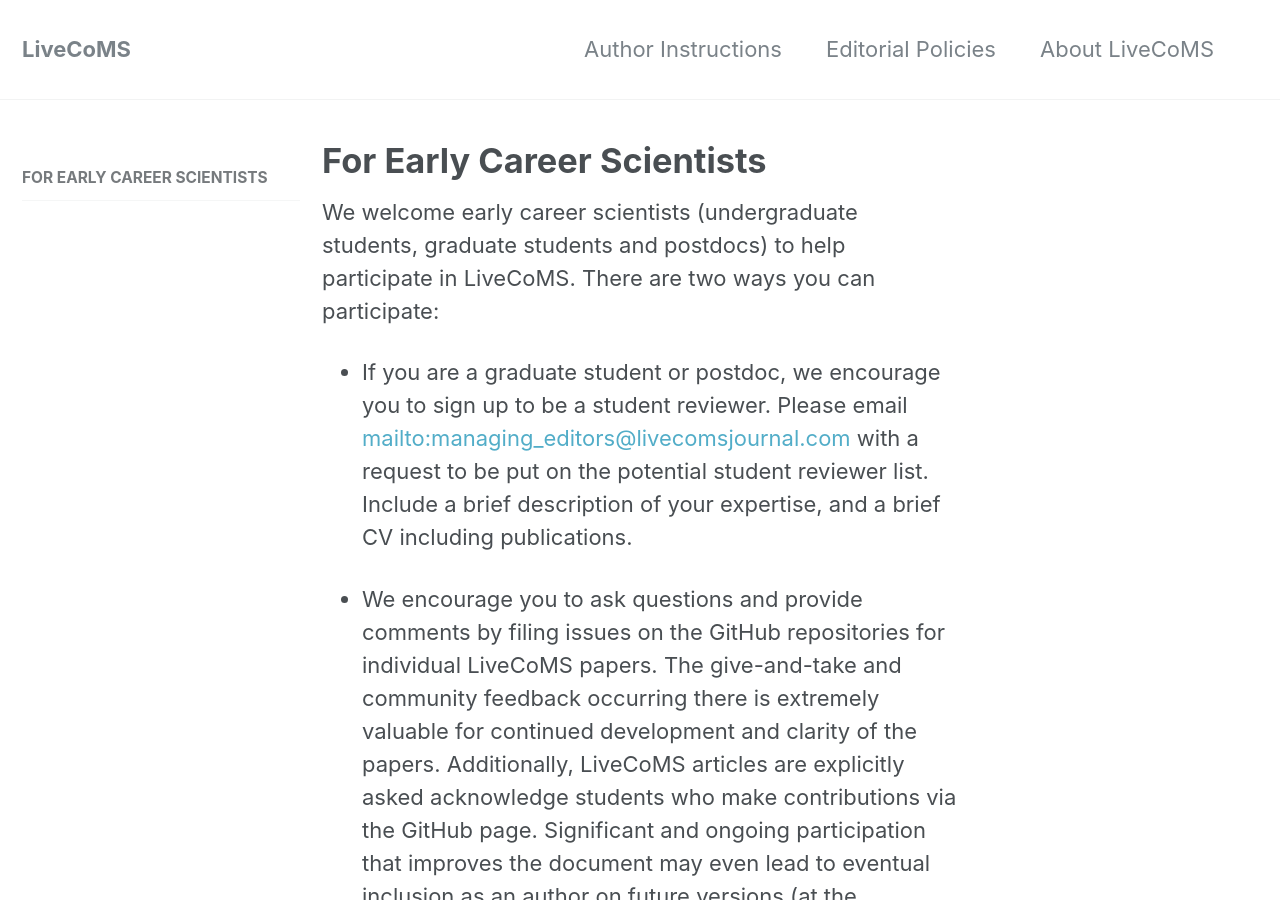
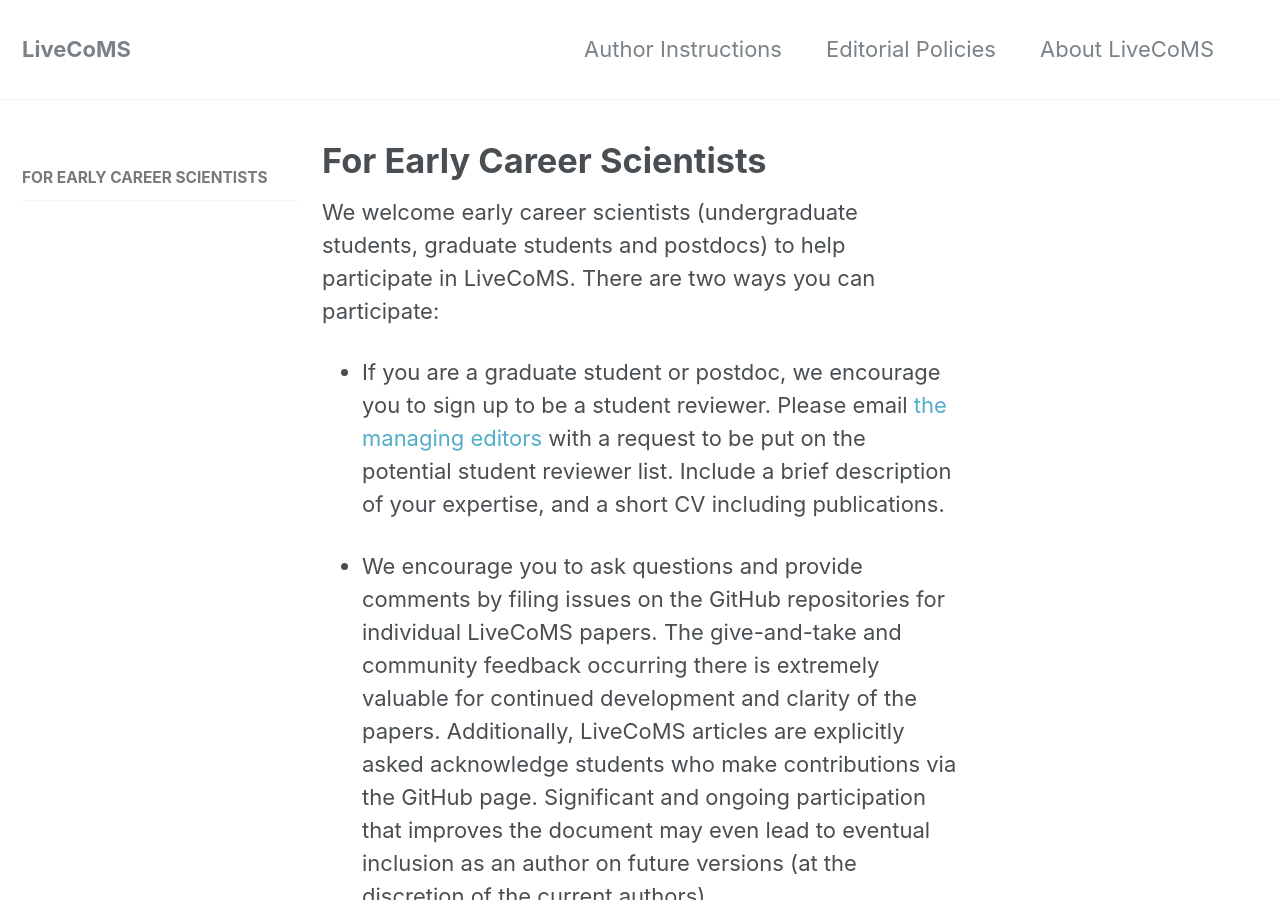
Before and after one commit to livecomsjournal/livecomsjournal.github.io, a Jekyll site: the page built from _about_livecoms/03_earlycareer.md, in a window 1280 px wide and 900 px high. Built offline with Jekyll 4.4.1, drawn with Linux system fonts in a browser that asks for light colours.

Commit message:
Fixing some typos in Markdown formatting.

```diff
--- a/_about_livecoms/03_earlycareer.md
+++ b/_about_livecoms/03_earlycareer.md
@@ -13,9 +13,9 @@ ways you can participate:
 
 * If you are a graduate student or postdoc, we encourage you to sign
   up to be a student reviewer. Please email
-  [mailto:managing_editors@livecomsjournal.com](the managing editors)
+  [the managing editors](mailto:managing_editors@livecomsjournal.org)
   with a request to be put on the potential student reviewer
-  list. Include a brief description of your expertise, and a brief CV
+  list. Include a brief description of your expertise, and a short CV
   including publications.
 
 * We encourage you to ask questions and provide comments by filing
```
Also changed, not shown: _about_livecoms/02_thanks.md (+2 -0 lines).
